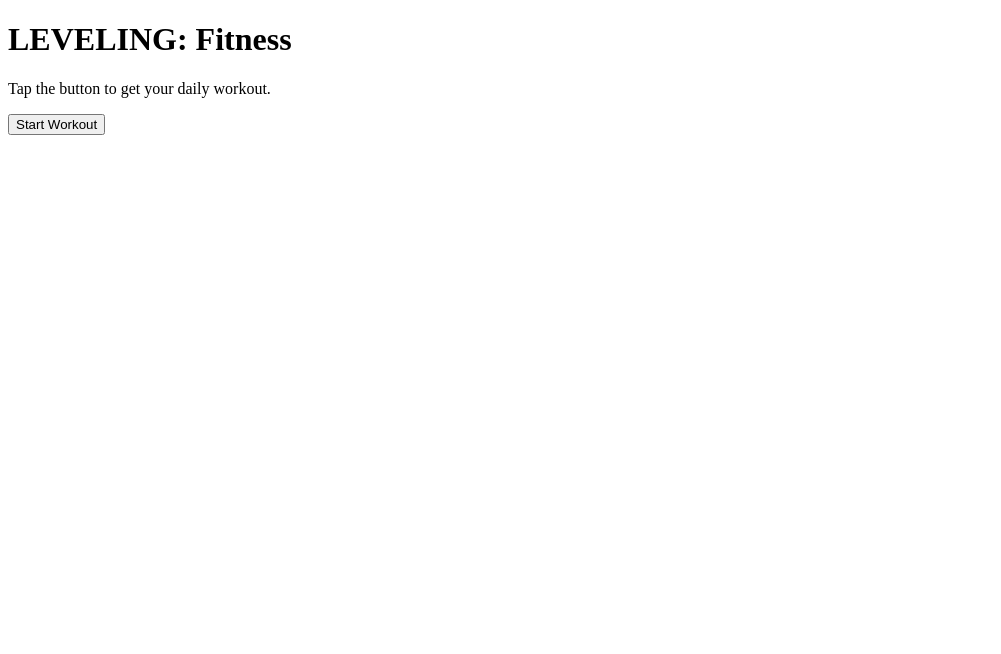
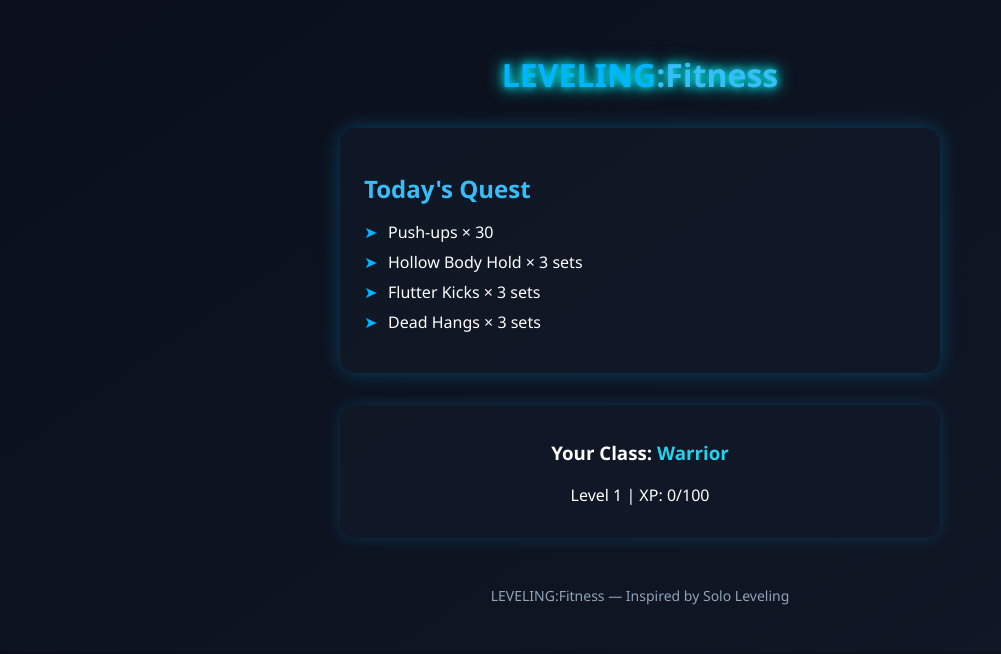
Before and after one commit to liqzx/Arise, a plain HTML site: page Index.html in a window 1280 px wide. Shown: the whole page, without its empty margins (0-1001 px from the left). Drawn offline with Linux system fonts and the light colour scheme.

Commit message:
Update Index.html

```diff
--- a/Index.html
+++ b/Index.html
@@ -1,26 +1,141 @@
-<!DOCTYPE html><html lang="en">
+<!DOCTYPE html>
+<html lang="en">
 <head>
   <meta charset="UTF-8" />
   <meta name="viewport" content="width=device-width, initial-scale=1.0" />
-  <meta name="theme-color" content="#000000" />
+  <meta name="theme-color" content="#0a0f1b" />
   <link rel="manifest" href="manifest.json" />
   <link rel="stylesheet" href="style.css" />
-  <title>LEVELING: Fitness</title>
-  <script>
-  if ("serviceWorker" in navigator) {
-    navigator.serviceWorker.register("sw.js");
-  }
-</script>
+  <link rel="icon" href="icons/icon-192.png" type="image/png">
+  <title>LEVELING:Fitness</title>
+  <style>
+    body {
+      margin: 0;
+      font-family: 'Segoe UI', sans-serif;
+      background: linear-gradient(145deg, #0a0f1b, #111827);
+      color: #fff;
+      overflow-x: hidden;
+    }
+
+    .app {
+      max-width: 600px;
+      margin: auto;
+      padding: 2rem;
+      animation: fadeIn 1s ease-in-out;
+    }
+
+    .app-header h1 {
+      font-size: 2rem;
+      color: #00b4ff;
+      text-align: center;
+      margin-bottom: 2rem;
+      animation: glow 2s infinite alternate;
+    }
+
+    .app-header h1 span {
+      color: #38bdf8;
+    }
+
+    .workout-card {
+      background: rgba(17, 24, 39, 0.8);
+      border-radius: 1rem;
+      padding: 1.5rem;
+      margin-bottom: 2rem;
+      box-shadow: 0 0 20px rgba(0, 180, 255, 0.3);
+      transition: transform 0.3s;
+    }
+
+    .workout-card:hover {
+      transform: scale(1.02);
+    }
+
+    .workout-card h2 {
+      color: #38bdf8;
+      margin-bottom: 1rem;
+    }
+
+    .workout-card ul {
+      list-style: none;
+      padding-left: 0;
+    }
+
+    .workout-card li {
+      margin-bottom: 0.5rem;
+      position: relative;
+      padding-left: 1.5rem;
+    }
+
+    .workout-card li::before {
+      content: '➤';
+      position: absolute;
+      left: 0;
+      color: #00b4ff;
+    }
+
+    .class-info {
+      text-align: center;
+      background: rgba(17, 24, 39, 0.8);
+      border-radius: 1rem;
+      padding: 1rem;
+      box-shadow: 0 0 15px rgba(0, 180, 255, 0.2);
+      animation: fadeInUp 1s ease-in-out;
+    }
+
+    .class-info h3 span {
+      color: #22d3ee;
+    }
+
+    footer {
+      margin-top: 3rem;
+      text-align: center;
+      font-size: 0.875rem;
+      color: #94a3b8;
+    }
+
+    @keyframes fadeIn {
+      from { opacity: 0; transform: translateY(-20px); }
+      to { opacity: 1; transform: translateY(0); }
+    }
+
+    @keyframes fadeInUp {
+      from { opacity: 0; transform: translateY(30px); }
+      to { opacity: 1; transform: translateY(0); }
+    }
+
+    @keyframes glow {
+      from { text-shadow: 0 0 5px #0ff, 0 0 10px #0ff; }
+      to { text-shadow: 0 0 10px #0ff, 0 0 20px #0ff; }
+    }
+  </style>
 </head>
 <body>
   <div class="app">
-    <h1 class="title">LEVELING: Fitness</h1>
-    <div id="workout" class="workout-box">
-      <p>Tap the button to get your daily workout.</p>
-      <button onclick="generateWorkout()">Start Workout</button>
-      <div id="output"></div>
-    </div>
+    <header class="app-header">
+      <h1>LEVELING<span>:Fitness</span></h1>
+    </header>
+
+    <main>
+      <section class="workout-card">
+        <h2>Today's Quest</h2>
+        <ul>
+          <li>Push-ups × 30</li>
+          <li>Hollow Body Hold × 3 sets</li>
+          <li>Flutter Kicks × 3 sets</li>
+          <li>Dead Hangs × 3 sets</li>
+        </ul>
+      </section>
+
+      <section class="class-info">
+        <h3>Your Class: <span id="userClass">Warrior</span></h3>
+        <p>Level 1 | XP: <span id="xp">0</span>/100</p>
+      </section>
+    </main>
+
+    <footer>
+      <p>LEVELING:Fitness — Inspired by Solo Leveling</p>
+    </footer>
   </div>
+
   <script src="script.js"></script>
 </body>
 </html>
```
